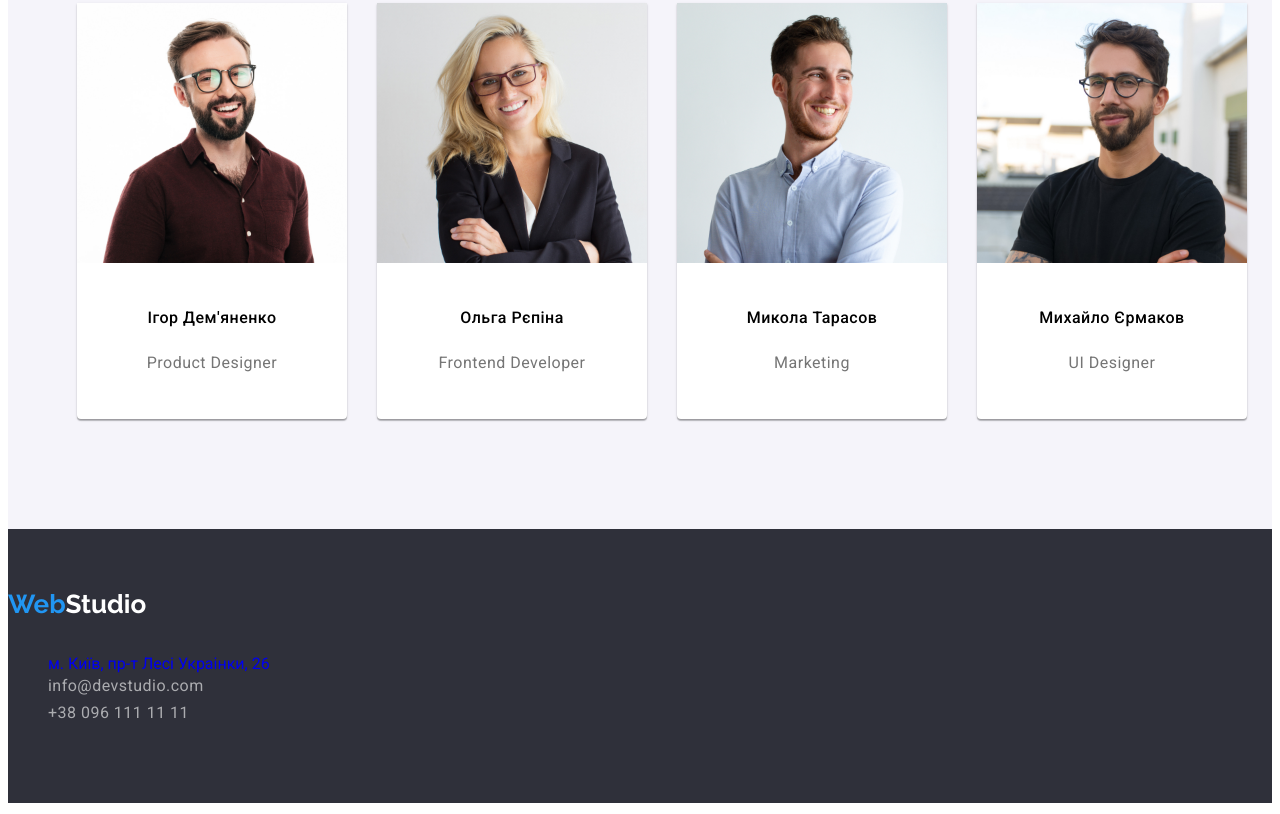
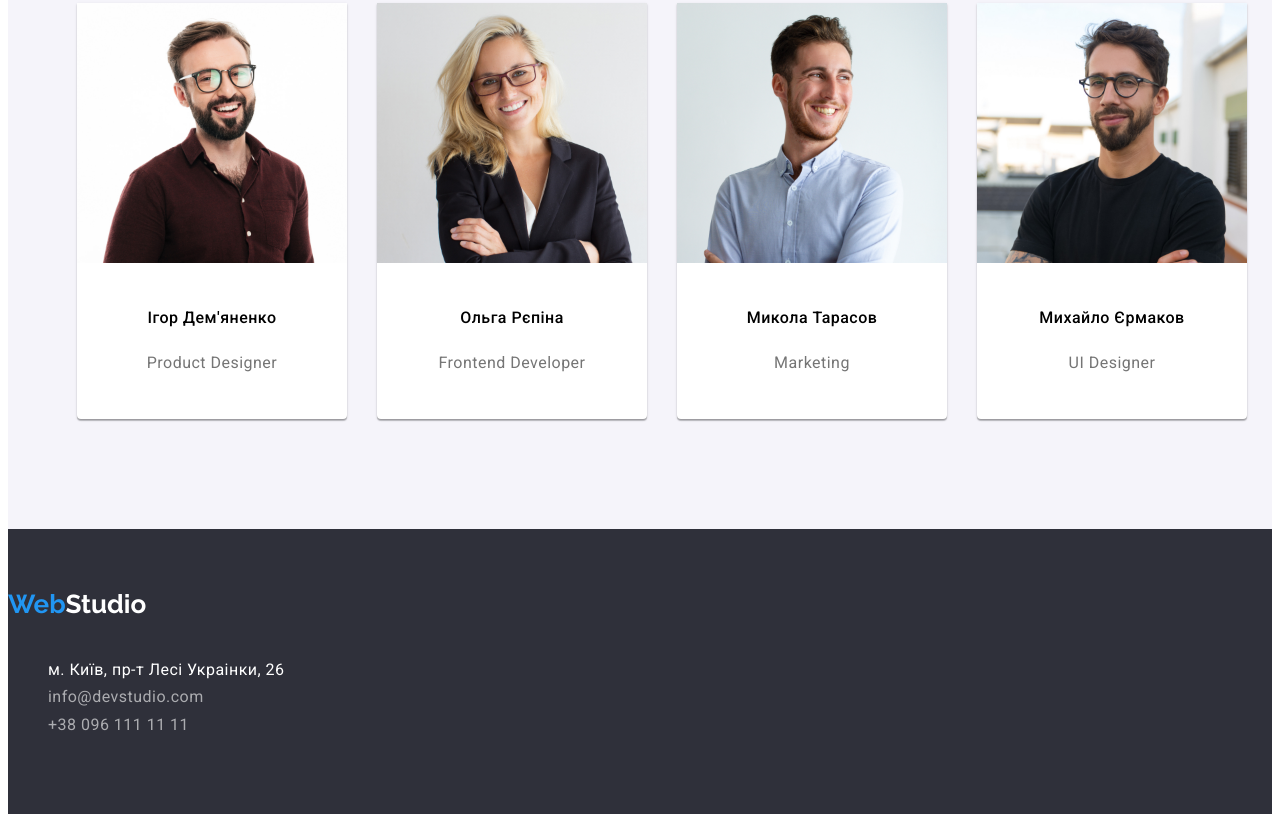
Before and after one commit to Chief1y/GOITThing, a plain HTML site: page index.html in a window 1280 px wide. Shown: the part 1855-2669 px from the top of the page. Drawn offline with Linux system fonts and the light colour scheme.

Commit message:
adress->address

```diff
--- a/css/styles.css
+++ b/css/styles.css
@@ -385,7 +385,7 @@ body {
     padding-top: 20px;
 }
 
-.adress-link {
+.address-link {
     font-weight: 400;
     line-height: 1.71;
     color: var(--white-color);
```
